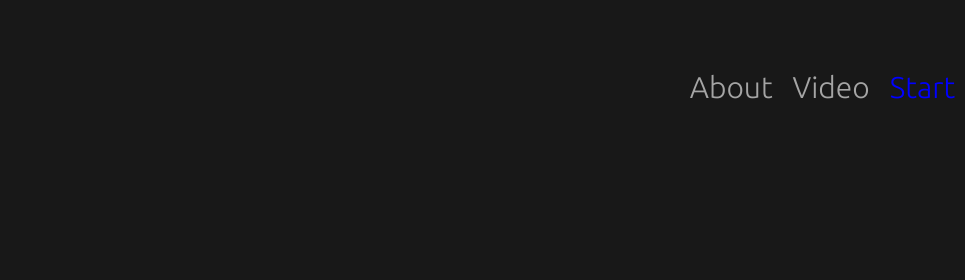
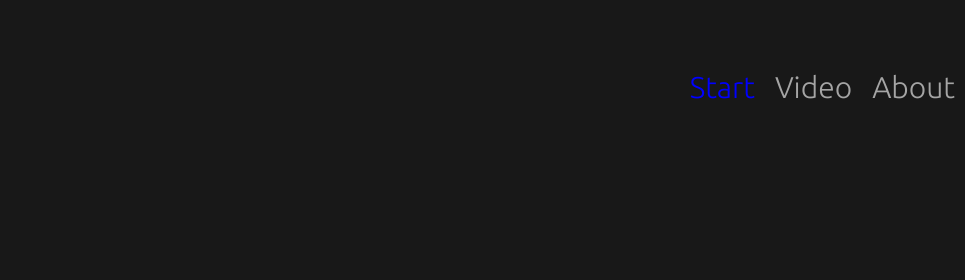
Before and after one commit to pealmus/GIS_Wintersemester2022-23, a plain HTML site: page index.html in a window 1280 px wide. Shown: the top 280 px of the page, 315-1280 px from the left. Drawn offline with Linux system fonts and the light colour scheme.

Commit message:
kleinere Anpassungen

```diff
--- a/index.html
+++ b/index.html
@@ -12,9 +12,11 @@
     <header>
         <a href="index.html"><img src="images/Bluetube.svg" alt="Logo von Bluetube" class="logo"></a>
         <div id="navbar">
+            <a href="about.html"><p >About</p></a>
+            <a href="video.html"><p >Video</p></a>
             <a href="index.html"><p id="aktiv">Start</p></a>
-            <a href="video.html"><p >Video</p></a>
-            <a href="about.html"><p >About</p></a>
+
+
         </div>
     </header>
     <main>
--- a/style.css
+++ b/style.css
@@ -20,7 +20,7 @@ p {
 
     #navbar {
         overflow: hidden;
-        background-color: var(--my-background-color);
+        background-color: #181818;
       }
 
       #navbar a {
```
Also changed, not shown: about.html (+2 -2 lines), impressum.html (+2 -2 lines), video.html (+2 -2 lines).
